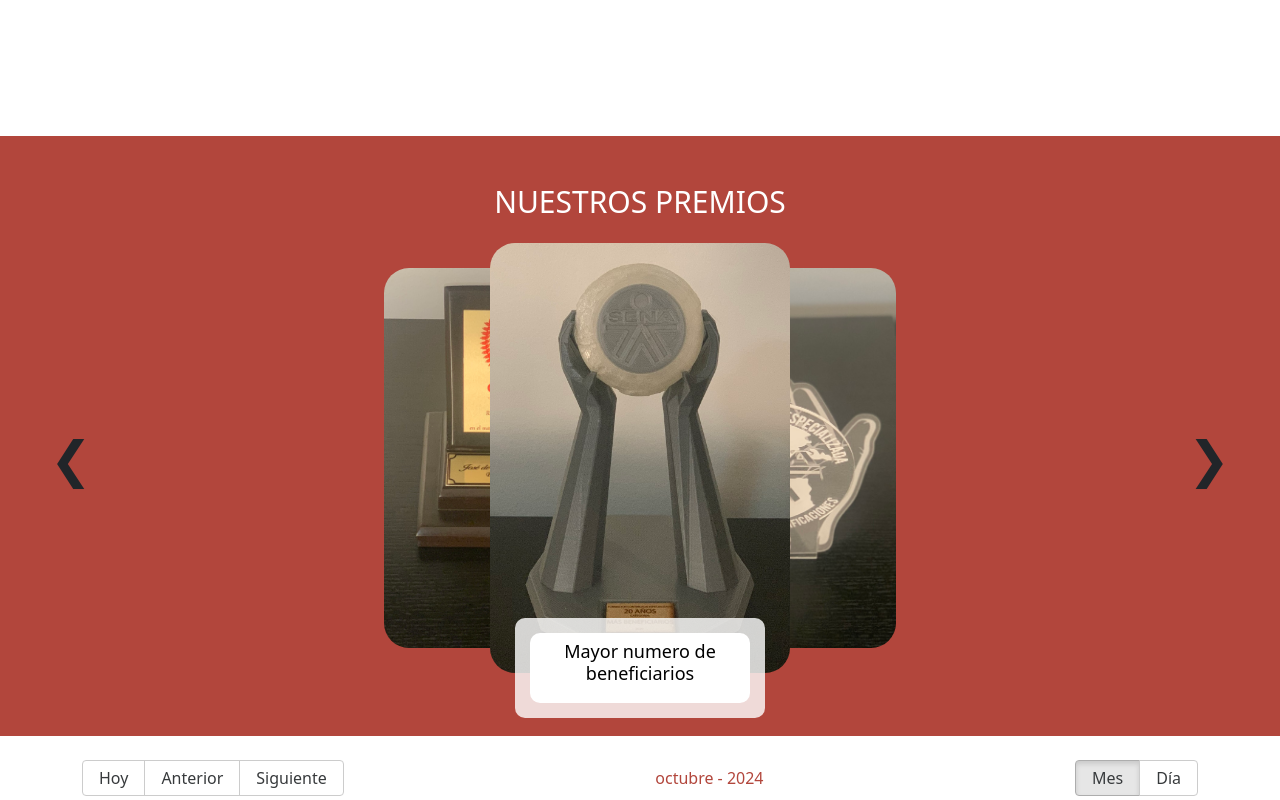
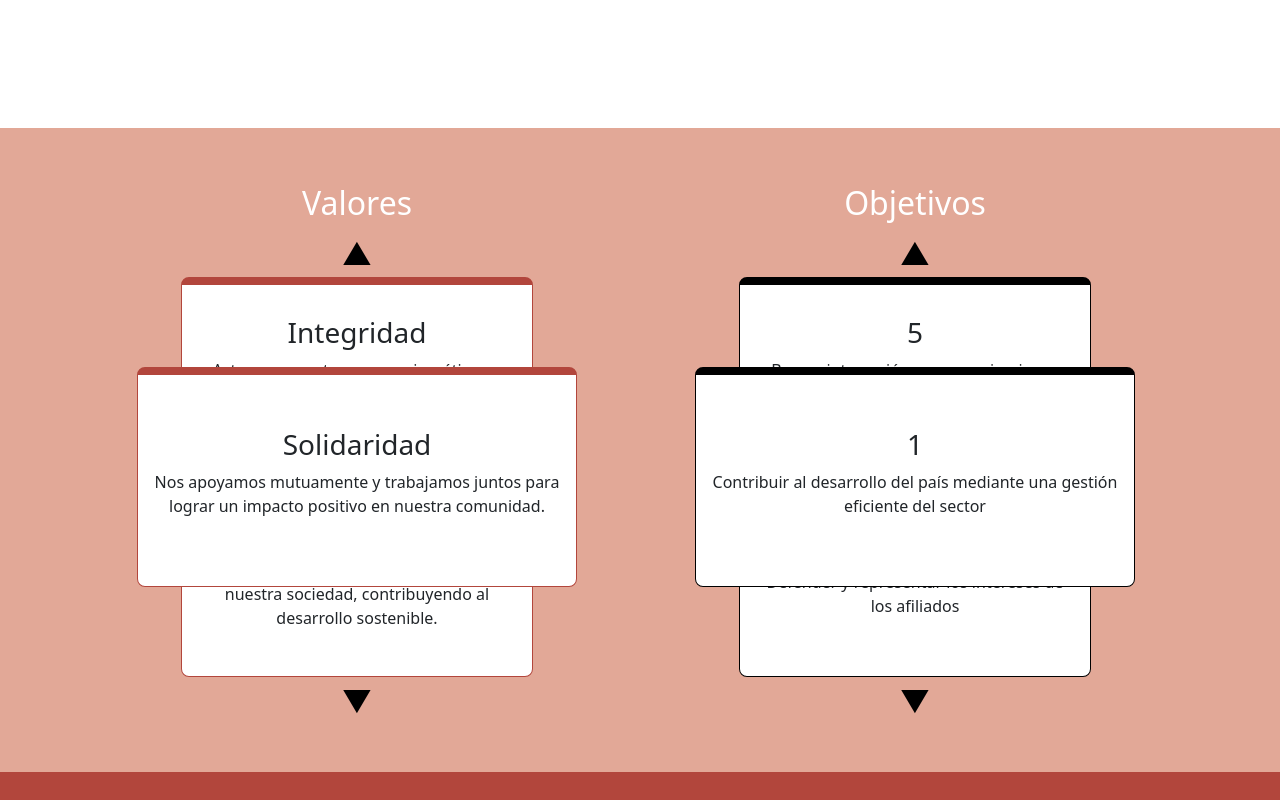
Before and after one commit to Clover2103/conasegur, a React (Create React App) app in the folder frontend/: page /#/home in a window 1280 px wide. Shown: the part 1840-2640 px from the top of the page. Built offline with nearby package versions, Linux system fonts and the light colour scheme.

Commit message:
Se incorpora componentes para la seccion de valores y objetivos

```diff
--- a/frontend/src/components/HomeAwards/index.jsx
+++ b/frontend/src/components/HomeAwards/index.jsx
@@ -30,8 +30,6 @@ const HomeAwards = () => {
     sliderRef,
     scrollLeft,
     scrollRight,
-    handleMouseEnter,
-    handleMouseLeave,
   } = useCarrucel(images.length, false, 5000);
 
   const currentSede = awardsInfo[currentIndex];
@@ -39,7 +37,7 @@ const HomeAwards = () => {
   return (
     <div className="bodyHomeAwards">
       <h2 className="pt-5">NUESTROS PREMIOS</h2>
-      <div className="awardsSlider mb-5"  onMouseEnter={handleMouseEnter} onMouseLeave={handleMouseLeave}>
+      <div className="awardsSlider mb-5" >
         <div className="contAwardsSlider">
           <button className="navBtnAward prevBtnAward" onClick={scrollLeft}>&#10094;</button>
           <div className="sliderAwards" ref={sliderRef}>
--- /dev/null
+++ b/frontend/src/components/HomeGAndV/HomeGAndV.css
@@ -0,0 +1,17 @@
+:root {
+  --cogna-red-dark: #B2463C;
+  --cogna-red-lite: #E2A897;
+  --cogna-white: #FFFFFF;
+  --cogna-dark: #000000;
+}
+
+
+.bodyHomeGAndV {
+  min-height: 500px;
+  background-color: var(--cogna-red-lite);
+  text-align: center;
+}
+
+.bodyHomeGAndV h2 {
+  color: var(--cogna-white);
+}
--- /dev/null
+++ b/frontend/src/components/HomeGAndV/index.jsx
@@ -0,0 +1,27 @@
+import React from "react";
+import { HomeValuesCard } from "../HomeValuesCard";
+import { HomeGoalsCard } from "../HomeGoalsCard";
+import "./HomeGAndV.css";
+
+
+const HomeGAndV = () => {
+
+  return (
+    <div className="bodyHomeGAndV">
+      <div className="container">
+        <div className="row g-2 w-100 pt-5 pb-5">
+          <div className="col-md">
+            <h2>Valores</h2>
+            <HomeValuesCard />
+          </div>
+          <div className="col-md">
+            <h2>Objetivos</h2>
+            <HomeGoalsCard />
+          </div>
+        </div>
+      </div>
+    </div>
+  )
+}
+
+export { HomeGAndV };
--- /dev/null
+++ b/frontend/src/components/HomeGoalsCard/HomeGoalsCard.css
@@ -0,0 +1,75 @@
+:root {
+  --cogna-red-dark: #B2463C;
+  --cogna-red-lite: #E2A897;
+  --cogna-white: #FFFFFF;
+  --cogna-dark: #000000;
+}
+
+.contCarrucel {
+  display: flex;
+  flex-direction: column;
+  justify-content: center;
+  align-items: center;
+  transition: all 1s ease-in-out;
+}
+
+.goalsCarrucel {
+  background-color: var(--cogna-white);
+}
+
+.nav-btn-QA {
+  border-radius: 50px;
+  border: none;
+  background-color: transparent;
+  z-index: 150;
+  cursor: pointer;
+  width: 100%;
+  font-size: 30px;
+}
+
+.contGoalsCarrucel {
+  display: flex;
+  flex-direction: column;
+  justify-content: center;
+  align-items: center;
+  position: relative;
+  height: 400px;
+  width: 80%;
+  transition: all 1s ease-in-out;
+}
+
+.goalsCarrucel-0,
+.goalsCarrucel-1,
+.goalsCarrucel-2 {
+  position: absolute;
+  border: 1.8px solid var(--cogna-dark);
+  border-top: 8px solid var(--cogna-dark);
+  border-radius: 8px;
+  display: flex;
+  justify-content: center;
+  align-items: center;
+  flex-direction: column;
+  padding: 16px;
+}
+
+.goalsCarrucel-0,
+.goalsCarrucel-2 {
+  position: absolute;
+  width: 80%;
+  height: 200px;
+}
+
+.goalsCarrucel-1 {
+  z-index: 150;
+  width: 100%;
+  height: 220px;
+}
+
+.goalsCarrucel-0 {
+  top: 0%;
+  z-index: 80;
+}
+
+.goalsCarrucel-2 {
+  top: 50%;
+}
--- /dev/null
+++ b/frontend/src/components/HomeGoalsCard/index.jsx
@@ -0,0 +1,47 @@
+import React from "react";
+import { useCarrucel } from "../../hooks/useCarrucel";
+import "./HomeGoalsCard.css";
+
+const goalsData = [
+  { title: "5", description: "Buscar interacción con organizaciones nacionales e internacionales que generen conocimientos que fortalezcan el sector" },
+  { title: "1", description: "Contribuir  al desarrollo del país mediante una gestión eficiente del sector" },
+  { title: "2", description: "Defender y representar los intereses de los afiliados" },
+  { title: "3", description: "Establecer convenios y desarrollar acciones de interés de los agremiados" },
+  { title: "4", description: "Desarrollar programas que permitan avances en todas la áreas de aplicación para beneficios de los agremiados" },
+]
+
+const HomeGoalsCard = () => {
+
+  const {
+    currentIndex,
+    sliderRef,
+    scrollUp,
+    scrollDown,
+  } = useCarrucel(goalsData.length, false, 5000);
+
+  const getVisibleSlides = () => {
+    const visibleSlides = [];
+    for (let i = 0; i < 3; i++) {
+      visibleSlides.push(goalsData[(currentIndex + i) % goalsData.length]);
+    }
+    return visibleSlides;
+  };
+
+
+  return (
+    <div className="contCarrucel">
+      <button className="nav-btn-QA prev-btn" onClick={scrollUp}>&#9650;</button>
+      <div className="contGoalsCarrucel">
+        {getVisibleSlides().map((slide, index) => (
+          <div key={index} className={`goalsCarrucel goalsCarrucel-${index}`}>
+            <h3>{slide.title}</h3>
+            <p>{slide.description}</p>
+          </div>
+        ))}
+      </div>
+      <button className="nav-btn-QA next-btn" onClick={scrollDown}>&#9660;</button>
+    </div>
+  );
+};
+
+export { HomeGoalsCard };
--- /dev/null
+++ b/frontend/src/components/HomeValuesCard/HomeValuesCard.css
@@ -0,0 +1,67 @@
+:root {
+  --cogna-red-dark: #B2463C;
+  --cogna-red-lite: #E2A897;
+  --cogna-white: #FFFFFF;
+  --cogna-dark: #000000;
+}
+
+.valuesCarrucel {
+  background-color: var(--cogna-white);
+}
+
+.nav-btn-QA {
+  border-radius: 50px;
+  border: none;
+  background-color: transparent;
+  z-index: 150;
+  cursor: pointer;
+  width: 100%;
+  font-size: 30px;
+}
+
+.contValuesCarrucel {
+  display: flex;
+  flex-direction: column;
+  justify-content: center;
+  align-items: center;
+  position: relative;
+  height: 400px;
+  transition: all 1s ease-in-out;
+  width: 80%;
+}
+
+.valuesCarrucel-0,
+.valuesCarrucel-1,
+.valuesCarrucel-2 {
+  position: absolute;
+  border: 1.8px solid var(--cogna-red-dark);
+  border-top: 8px solid var(--cogna-red-dark);
+  border-radius: 8px;
+  display: flex;
+  justify-content: center;
+  align-items: center;
+  flex-direction: column;
+  padding: 16px;
+}
+
+.valuesCarrucel-0,
+.valuesCarrucel-2 {
+  position: absolute;
+  width: 80%;
+  height: 200px;
+}
+
+.valuesCarrucel-1 {
+  z-index: 150;
+  width: 100%;
+  height: 220px;
+}
+
+.valuesCarrucel-0 {
+  top: 0%;
+  z-index: 80;
+}
+
+.valuesCarrucel-2 {
+  top: 50%;
+}
--- /dev/null
+++ b/frontend/src/components/HomeValuesCard/index.jsx
@@ -0,0 +1,46 @@
+import React from "react";
+import { useCarrucel } from "../../hooks/useCarrucel";
+import "./HomeValuesCard.css";
+
+const valuesData = [
+  { title: "Integridad", description: "Actuamos con transparencia y ética en todo lo que hacemos, manteniendo siempre nuestra palabra." },
+  { title: "Solidaridad", description: "Nos apoyamos mutuamente y trabajamos juntos para lograr un impacto positivo en nuestra comunidad." },
+  { title: "Responsabilidad social", description: "Nos comprometemos con el bienestar de nuestra sociedad, contribuyendo al desarrollo sostenible." },
+  { title: "Compromiso", description: "Estamos dedicados a cumplir nuestras metas, siempre dando lo mejor de nosotros." },
+  { title: "Sentido de pertenencia", description: "Nos sentimos orgullosos de ser parte de esta familia, y eso nos motiva a seguir creciendo juntos." }
+];
+
+const HomeValuesCard = () => {
+
+  const {
+    currentIndex,
+    sliderRef,
+    scrollUp,
+    scrollDown,
+  } = useCarrucel(valuesData.length, false, 5000);
+
+  const getVisibleSlides = () => {
+    const visibleSlides = [];
+    for (let i = 0; i < 3; i++) {
+      visibleSlides.push(valuesData[(currentIndex + i) % valuesData.length]);
+    }
+    return visibleSlides;
+  };
+
+  return (
+    <div className="contCarrucel">
+      <button className="nav-btn-QA prev-btn" onClick={scrollUp}>&#9650;</button>
+      <div className="contValuesCarrucel">
+        {getVisibleSlides().map((slide, index) => (
+          <div key={index} className={`valuesCarrucel valuesCarrucel-${index}`}>
+            <h3>{slide.title}</h3>
+            <p>{slide.description}</p>
+          </div>
+        ))}
+      </div>
+      <button className="nav-btn-QA next-btn" onClick={scrollDown}>&#9660;</button>
+    </div>
+  );
+};
+
+export { HomeValuesCard };
--- a/frontend/src/pages/Home/index.jsx
+++ b/frontend/src/pages/Home/index.jsx
@@ -2,6 +2,7 @@ import React from 'react';
 import { HomeSlider } from '../../components/HomeSlider';
 import { HomeAboutUs } from '../../components/HomeAboutUs';
 import { HomeMAndV } from '../../components/HomeMAndV';
+import { HomeGAndV } from '../../components/HomeGAndV';
 import { HomeAwards } from '../../components/HomeAwards';
 import { HomeBigCalendar } from '../../components/HomeBigCalendar';
 import { HomeAllies } from '../../components/HomeAllies';
@@ -12,6 +13,7 @@ const Home = () => {
       <HomeSlider />
       <HomeAboutUs />
       <HomeMAndV />
+      <HomeGAndV />
       <HomeAwards />
       <HomeBigCalendar />
       <HomeAllies />
```
